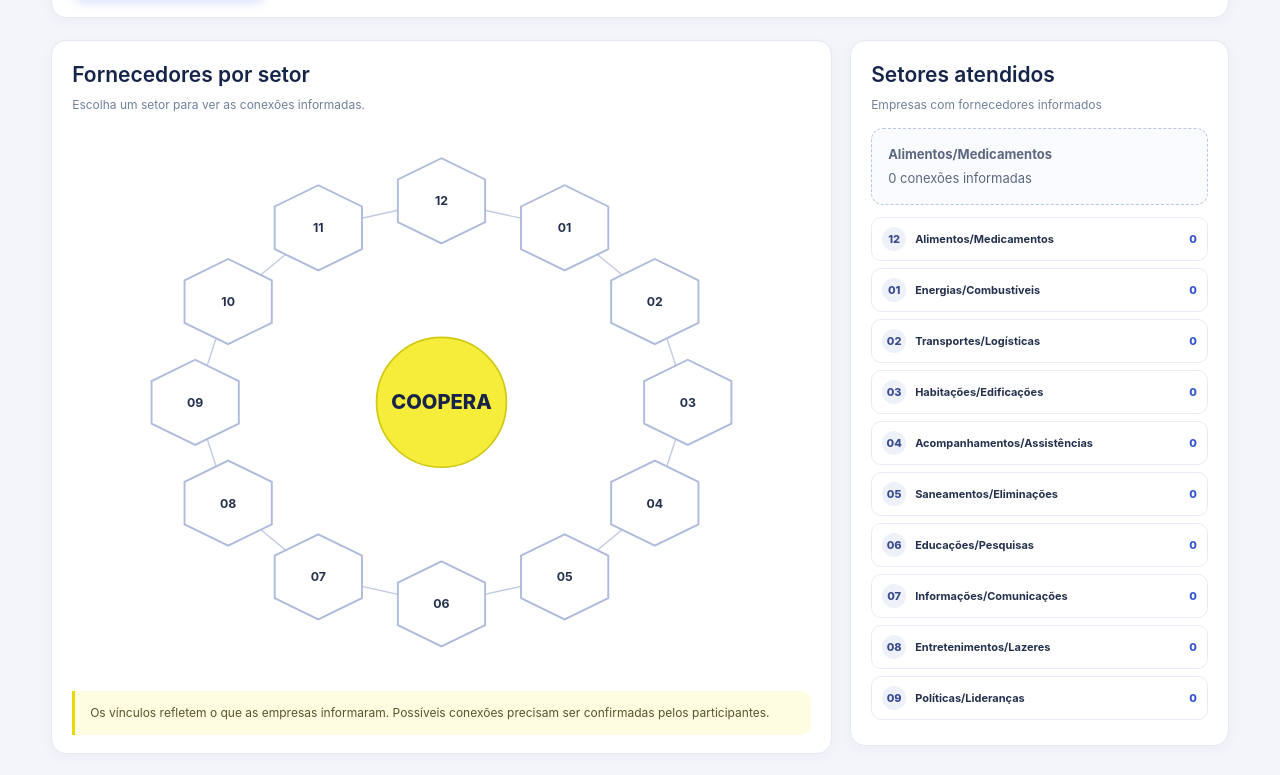
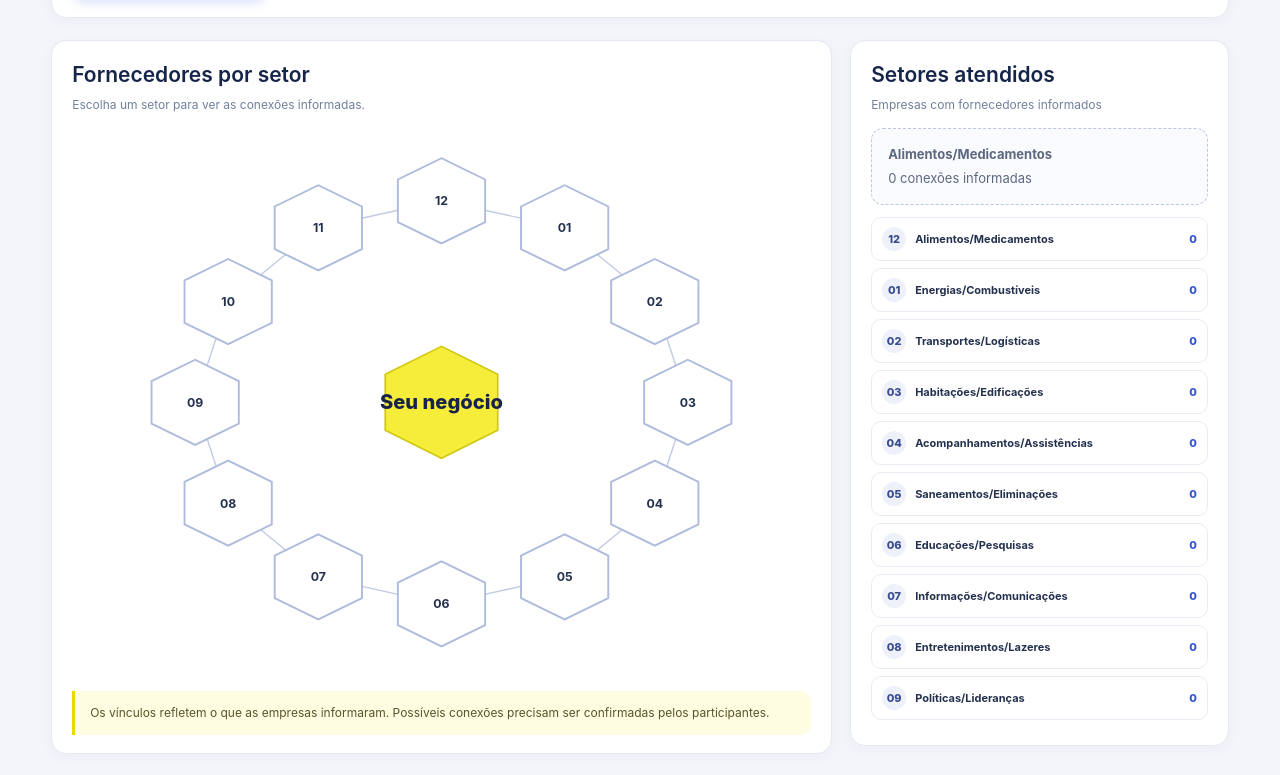
Before and after one commit to pauloabispo000-hue/mapa-de-cadeia-empresarial, a plain HTML site: page index.html in a window 1280 px wide. Shown: the part 975-1750 px from the top of the page. Drawn offline with Linux system fonts and the light colour scheme.

Commit message:
Exibe o negócio cadastrado no hexágono do mapa inicial

```diff
--- a/index.html
+++ b/index.html
@@ -2670,7 +2670,7 @@ function renderNetworkPage(root,network,workforce,isOverview){
   var wrap=h("div",{class:"platform-map-wrap"}), svg=document.createElementNS("http://www.w3.org/2000/svg","svg");svg.setAttribute("viewBox","0 0 660 490");svg.setAttribute("class","platform-network-svg");svg.setAttribute("role","img");svg.setAttribute("aria-label","Mapa de fornecedores por setor");
   var pts=[];for(var i=0;i<12;i++){var angle=Math.PI*2*i/12-Math.PI/2;pts.push({x:330+220*Math.cos(angle),y:245+180*Math.sin(angle)});}
   pts.forEach(function(p,i){var n=pts[(i+1)%12],line=document.createElementNS(svg.namespaceURI,"line");line.setAttribute("x1",p.x);line.setAttribute("y1",p.y);line.setAttribute("x2",n.x);line.setAttribute("y2",n.y);line.setAttribute("class","platform-link");svg.appendChild(line);});
-  var center=document.createElementNS(svg.namespaceURI,"circle");center.setAttribute("cx","330");center.setAttribute("cy","245");center.setAttribute("r","58");center.setAttribute("class","platform-map-center");svg.appendChild(center);var centerText=document.createElementNS(svg.namespaceURI,"text");centerText.setAttribute("x","330");centerText.setAttribute("y","251");centerText.setAttribute("class","platform-map-center-text");centerText.textContent="COOPERA";svg.appendChild(centerText);
+  var center=document.createElementNS(svg.namespaceURI,"polygon"),centerCoords=[];for(var centerSide=0;centerSide<6;centerSide++){var centerAngle=Math.PI*centerSide/3-Math.PI/6;centerCoords.push((330+58*Math.cos(centerAngle))+","+(245+50*Math.sin(centerAngle)));}center.setAttribute("points",centerCoords.join(" "));center.setAttribute("class","platform-map-center");svg.appendChild(center);var centerText=document.createElementNS(svg.namespaceURI,"text");centerText.setAttribute("x","330");centerText.setAttribute("y","251");centerText.setAttribute("class","platform-map-center-text");centerText.textContent=truncate(state.business.nome||state.answers.negocioNome||"Seu negócio",13);svg.appendChild(centerText);
   var displayAreas=(network.areas||[]).slice();
   if(displayAreas.length===12) displayAreas=[displayAreas[11]].concat(displayAreas.slice(0,11));
   function areaNumber(area,index){var found=AREAS_12.filter(function(item){return item.nome===area.name;})[0];return found?found.num:index+1;}
```
